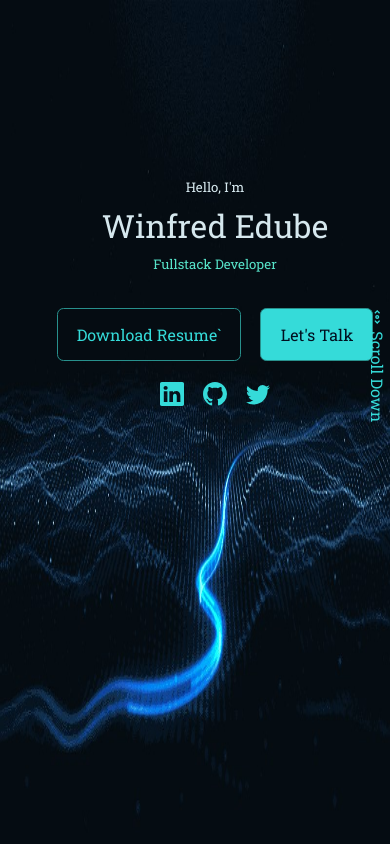
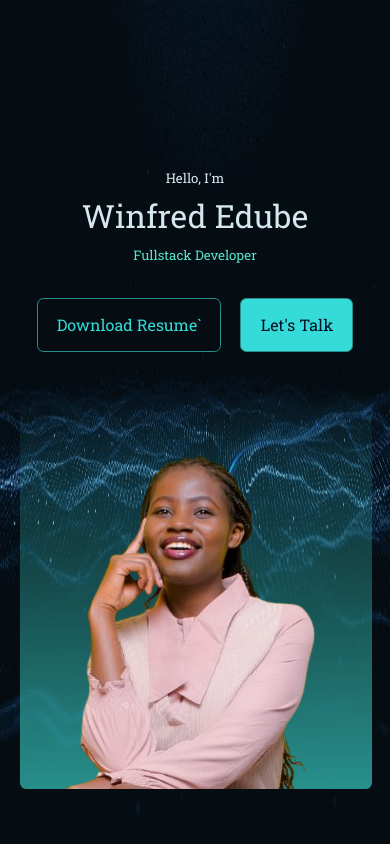
Before and after one commit to edubew/portfolio, a React (Create React App) app: page / in a window 390 px wide. Built offline with nearby package versions, Linux system fonts and the light colour scheme.

Commit message:
Add media queries to make the header responsive

```diff
--- a/src/Components/Header/HeadLine.js
+++ b/src/Components/Header/HeadLine.js
@@ -35,6 +35,15 @@ const Header = styled.header`
   padding-top: 7rem;
   overflow: hidden;
 
+  @media screen and (max-width: 1000px) {
+    height: 68vh;
+  }
+
+  @media screen and (max-width: 600px) {
+    height: 100vh;
+    padding-top: 3rem;
+  }
+
   .header__container {
     display: flex;
     gap: 2.5rem;
@@ -42,6 +51,10 @@ const Header = styled.header`
     text-align: center;
     height: 100%;
     position: relative;
+
+    @media screen and (max-width: 600px) {
+      flex-direction: column-reverse;
+    }
   }
 
   .name__container {
@@ -67,6 +80,14 @@ const Header = styled.header`
     transform: rotate(90deg);
     font-weight: 400;
     font-size: 1rem;
+
+    @media screen and (max-width: 600px) {
+      display: none;
+    }
+
+    @media screen and (max-width: 1000px) {
+      display: none;
+    }
   }
 `;
 
--- a/src/Components/Header/Socials.js
+++ b/src/Components/Header/Socials.js
@@ -22,6 +22,10 @@ const Socials = () => (
     margin-top: 1rem;
     gap: 1.2rem;
     font-size: 1.5rem;
+
+    @media screen and (max-width: 600px) {
+      display: none;
+    }
   `;
 
 export default Socials;
```
